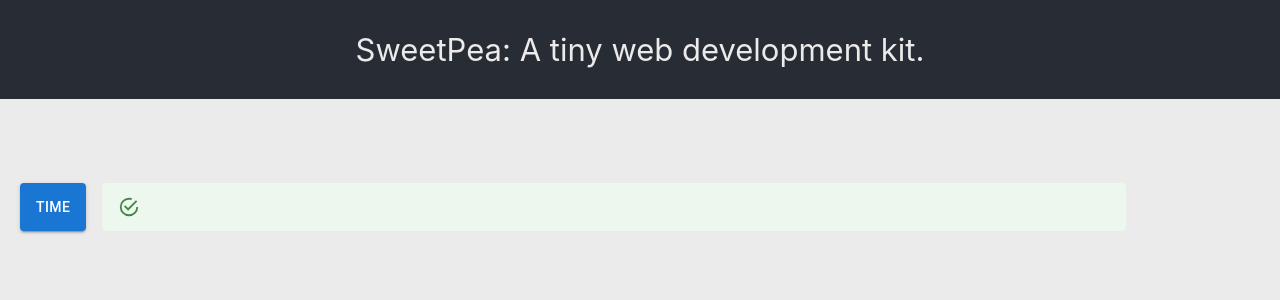
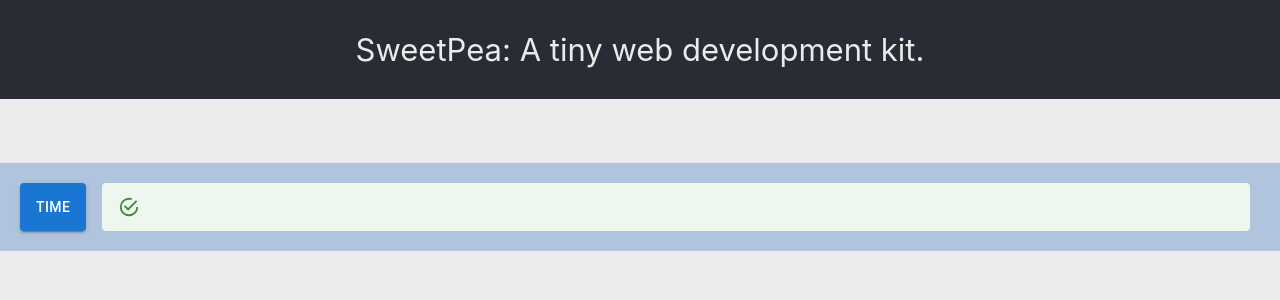
Before and after one commit to eleblanc-ai/SweetPea, a React (Create React App) app in the folder website/: page / in a window 1280 px wide. Shown: the top 300 px of the page. Built offline with nearby package versions, Linux system fonts and the light colour scheme.

Commit message:
Updated docs/add-endpoint.md

```diff
--- a/website/src/App.css
+++ b/website/src/App.css
@@ -66,15 +66,16 @@
 .App-bottom-nav {
 
 }
-.App-main-stack{
+.App-endpoint-stack{
   padding:20px;
+  background-color:lightsteelblue;
 }
 .App-link {
   color: #61dafb;
 }
 
 .alert-response{
-  width: 80%;
+  width: 90%;
 }
 @keyframes App-logo-spin {
   from {
--- a/website/src/App.js
+++ b/website/src/App.js
@@ -46,7 +46,7 @@ function App() {
 
                     {/* Demo button -- edit style in App.css */}
                     {/* On click, demo button will call fetchTestMessage */}
-                <Stack className="App-main-stack" spacing={2} direction="row">
+                    <Stack className="App-endpoint-stack" spacing={2} direction="row">
                          <Button variant="contained" onClick={fetchTimeString}>Time</Button>
                          <Alert className="alert-response" severity="success">{timeString}</Alert>
                     </Stack>
```
Lines whose indentation alone changed are shown as unchanged.
